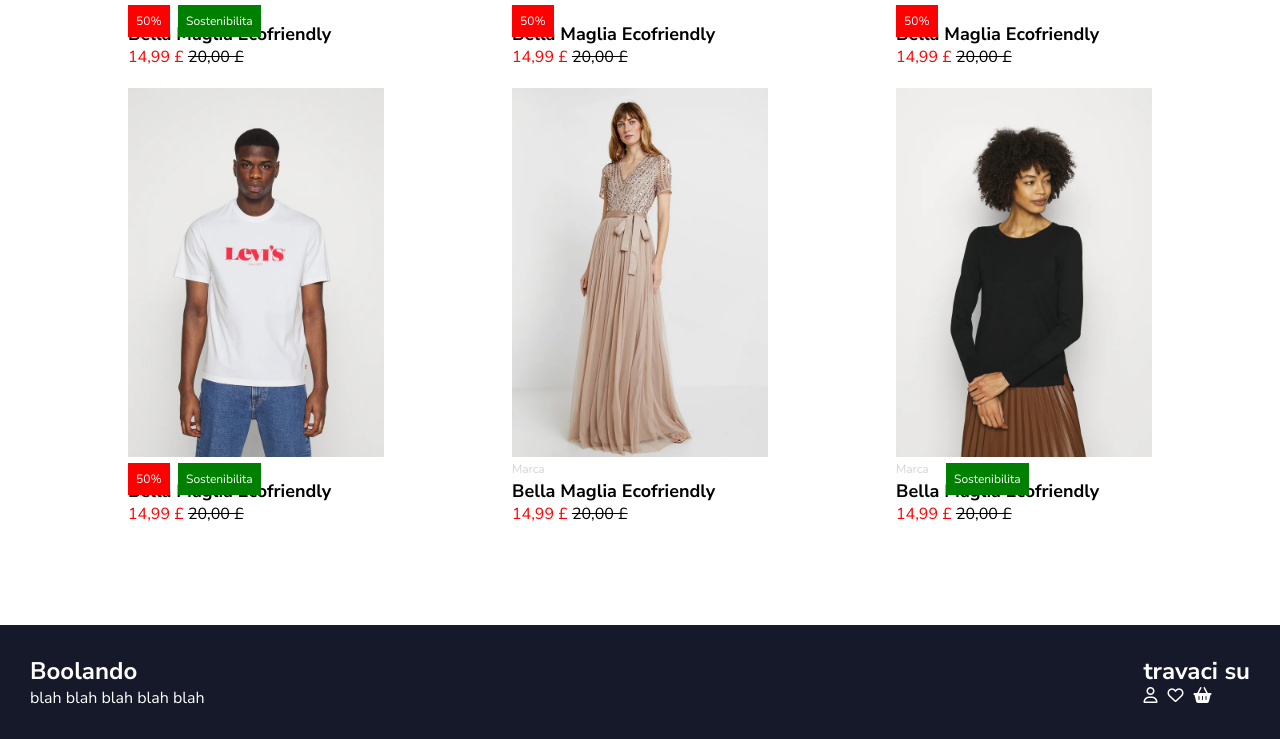
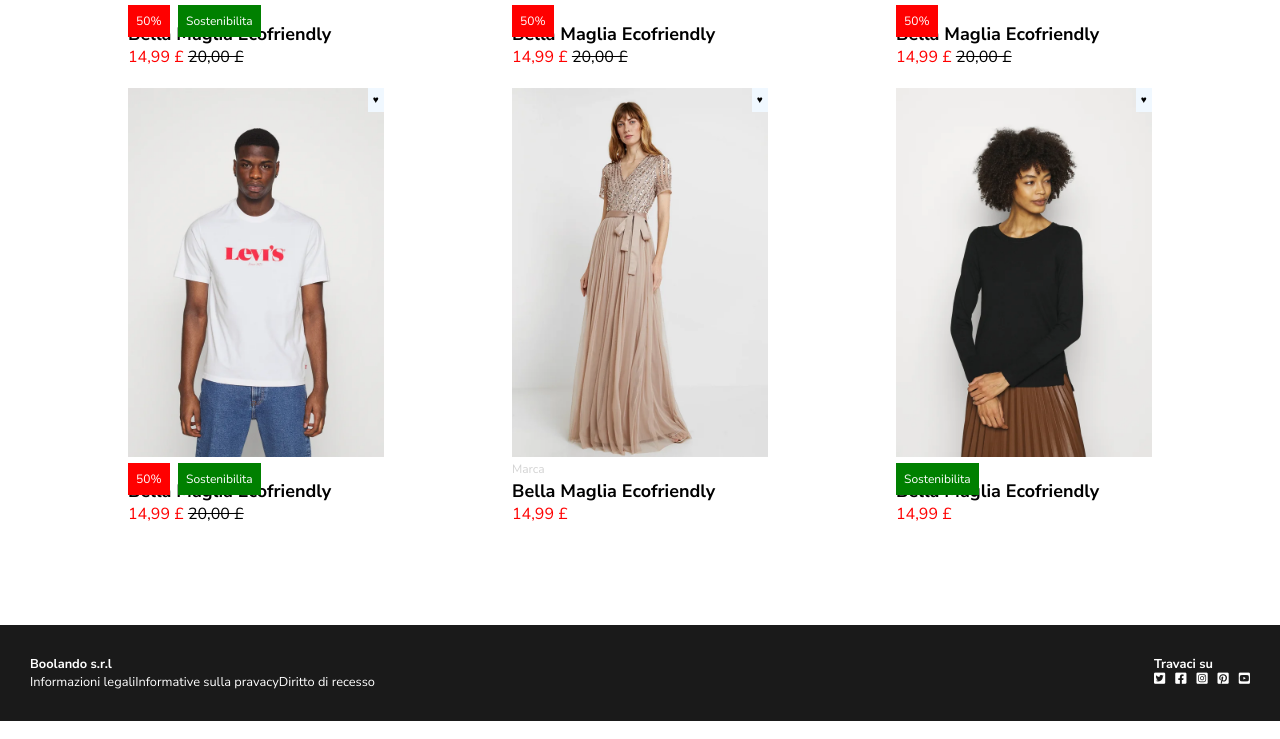
Before and after one commit to vittoriaromano/html-css-boolando, a plain HTML site: page index.html in a window 1280 px wide. Shown: the part 470-1209 px from the top of the page. Drawn offline with Linux system fonts and the light colour scheme.

Commit message:
final-touches

```diff
--- a/css/style.css
+++ b/css/style.css
@@ -21,7 +21,7 @@ body{
 
 /* header */
 header{
-    background-color: orange;
+    background-color: #ff6900;
     width: 100%;
     display: flex;
     align-items: center;
@@ -49,16 +49,7 @@ header{
 }
 
 /* main */
-.img-hov{
-    display: none;
-    position: relative;
-    top: 100%;
 
-}
-.box:hover .img-hov{
-    display: display;
-    transition: 1s;
-}
 .box-con{
     margin: 100px auto;
     max-width: 80%;
@@ -66,8 +57,8 @@ header{
     justify-content: space-between;
     gap: 20px;
     flex-wrap: wrap;
+}
 
-}
 .box{
     position: absolute;
     flex-basis: 25%;
@@ -77,6 +68,17 @@ header{
     width: 100%;
     display: block;
 }
+.img-hov{
+    display: none;
+    width: 100%;
+}
+.box:hover > .img-hov {
+	display: block;
+    transition: 1s;
+}
+.box:hover > .img {
+    display: none;
+  }
 .caption{
     padding: 8px;
     color: white;
@@ -90,6 +92,18 @@ header{
 .descrizione{
     background-color: green;
     left: 50px;
+}
+.cuore{
+    background-color: aliceblue;
+    color: black;
+    font-size: 10px;
+    padding: 5px;
+    position: absolute;
+    top: 0px;
+    right:0px;
+}
+.box:hover > .cuore{
+    color: red;
 }
 
 .marca{
@@ -106,10 +120,17 @@ header{
 .prezzo{
     text-decoration: line-through;
 }
+
+#speciale{
+    position: absolute;
+    font-size: 12px;
+    top: 375px;
+    left: 0;
+}
 /* footer */
 
 footer{
-    background-color: rgb(21, 25, 41);
+    background-color: #1a1a1a;
     width: 100%;
     display: flex;
     color: white;
@@ -124,18 +145,13 @@ footer{
 }
 .icon{
     display: flex;
-    gap: 10px;
+    gap:10px ;
 }
 
-footer .contenuto-footer .info h2,p{
+footer .contenuto-footer .info h2,a{
+    display: flex;
+    font-size: 0.8em;
+}
+.info-link{
     display: flex;
 }
-/* .contenuto-footer .info p{
-    display: flex;
-}
-
-.app{
-    display: flex;
-    left: 50px;
-
-} */
--- a/index.html
+++ b/index.html
@@ -39,6 +39,7 @@
             <img class="img-hov" src="img/1b.webp" alt="modello">
             <span class="caption percentuale">50%</span>
             <span class="caption descrizione" >Sostenibilita</span>
+            <span class="cuore">&hearts;</span>
             <!-- /immagine -->
             <!-- descrizione -->
             <span class="marca">Marca</span>
@@ -51,7 +52,9 @@
         <div class="box">
             <!-- immagine -->
             <img class="img"  src="img/2.webp" alt="modello">
+            <img class="img-hov" src="img/2b.webp" alt="modello">
             <span class="caption percentuale">50%</span>
+            <span class="cuore">&hearts;</span>
             <!-- /immagine -->
             <!-- descrizione -->
             <span class="marca">Marca</span>
@@ -64,7 +67,9 @@
         <div class="box">
             <!-- immagine -->
             <img class="img"  src="img/3.webp" alt="modello">
+            <img class="img-hov" src="img/3b.webp" alt="modello">
             <span class="caption percentuale">50%</span>
+            <span class="cuore">&hearts;</span>
             <!-- /immagine -->
             <!-- descrizione -->
             <span class="marca">Marca</span>
@@ -77,8 +82,10 @@
         <div class="box">
             <!-- immagine -->
             <img class="img"  src="img/4.webp" alt="modello">
+            <img class="img-hov" src="img/4b.webp" alt="modello">
             <span class="caption percentuale">50%</span>
             <span class="caption descrizione" >Sostenibilita</span>
+            <span class="cuore">&hearts;</span>
             <!-- /immagine -->
             <!-- descrizione -->
             <span class="marca">Marca</span>
@@ -91,25 +98,28 @@
         <div class="box">
             <!-- immagine -->
             <img class="img"  src="img/5.webp" alt="modello">
+            <img class="img-hov" src="img/5b.webp" alt="modello">
+            <span class="cuore">&hearts;</span>
             <!-- /immagine -->
             <!-- descrizione -->
             <span class="marca">Marca</span>
             <h1 class="titolo">Bella Maglia Ecofriendly</h1>
             <span class="sconto">14,99 £</span>
-            <span class="prezzo">20,00 £</span>
+
             <!-- /descrizione -->
 
         </div>
         <div class="box">
             <!-- immagine -->
             <img class="img"  src="img/6.webp" alt="modello">
-            <span class="caption descrizione" >Sostenibilita</span>
+            <img class="img-hov" src="img/6b.webp" alt="modello">
+            <span id="speciale"  class="caption descrizione" >Sostenibilita</span>
+            <span class="cuore">&hearts;</span>
             <!-- /immagine -->
             <!-- descrizione -->
             <span class="marca">Marca</span>
             <h1 class="titolo">Bella Maglia Ecofriendly</h1>
             <span class="sconto">14,99 £</span>
-            <span class="prezzo">20,00 £</span>
             <!-- /descrizione -->
         </div>
     </div>
@@ -119,15 +129,21 @@
     <footer>
         <div class="contenuto-footer">
             <div class="info">
-                <h2>Boolando</h2>
-                <p>blah blah blah blah blah</p>
+                <h2>Boolando s.r.l</h2>
+                <div class="info-link">
+                  <a class="cont-liste" href="#">Informazioni legali</a>
+                  <a class="cont-liste" href="#">Informative sulla pravacy</a>
+                  <a class="cont-liste" href="#"> Diritto di recesso</a>
+                </div>
             </div>
             <div class="info">
-                <h2>travaci su</h2>
+                <h2>Travaci su</h2>
                 <div class="icon">
-                  <a class="cont-liste" href="#"><i class="fa-regular fa-user"></i></a>
-                  <a class="cont-liste" href="#"><i class="fa-regular fa-heart"></i></a>
-                  <a class="cont-liste" href="#"><i class="fa-solid fa-basket-shopping"></i></a>
+                  <a class="cont-liste" href="#"><i class="fa-brands fa-square-twitter"></i></a>
+                  <a class="cont-liste" href="#"><i class="fa-brands fa-square-facebook"></i></a>
+                  <a class="cont-liste" href="#"><i class="fa-brands fa-square-instagram"></i></a>
+                  <a class="cont-liste" href="#"><i class="fa-brands fa-square-pinterest"></i></a>
+                  <a class="cont-liste" href="#"><i class="fa-brands fa-square-youtube"></i></a>
                </div>
             </div>
         </div>
```
